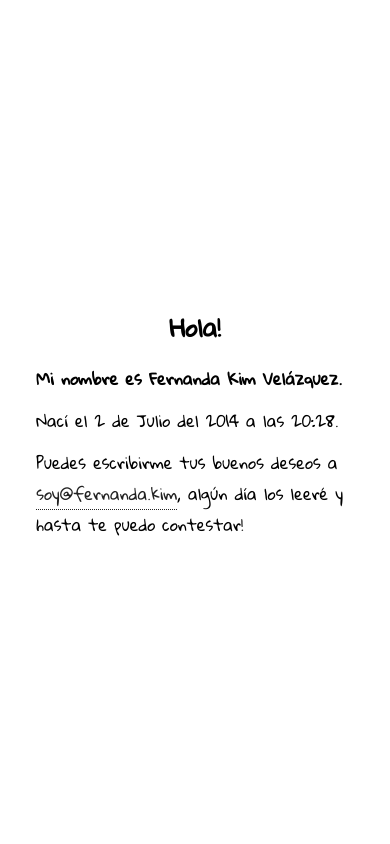
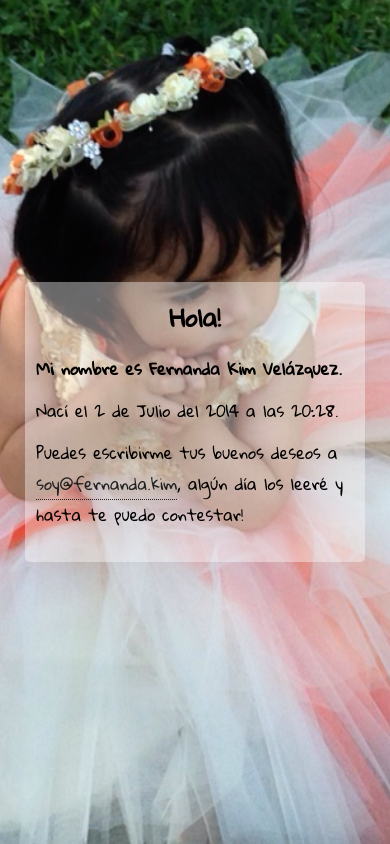
Before and after one commit to ferkim/ferkim.github.io, a plain HTML site: page index.html in a window 390 px wide. Drawn offline with Linux system fonts and the light colour scheme.

Commit message:
intento 5

```diff
--- a/index.html
+++ b/index.html
@@ -24,7 +24,7 @@
             }
             @media (max-width: 480px) {
                 html {
-                  background: url(img/fer_mob.jpg) no-repeat center center fixed;
+                  background: url(img/fer_mob.png) no-repeat center center fixed;
                   -webkit-background-size: cover;
                   -moz-background-size: cover;
                   -o-background-size: cover;
@@ -35,7 +35,7 @@
             }
             div {
                 width: 340px;
-                height: 260px;
+                height: 280px;
                 background-color: #FFF;
                 -moz-border-radius: 5px;
                 border-radius: 5px;
```
